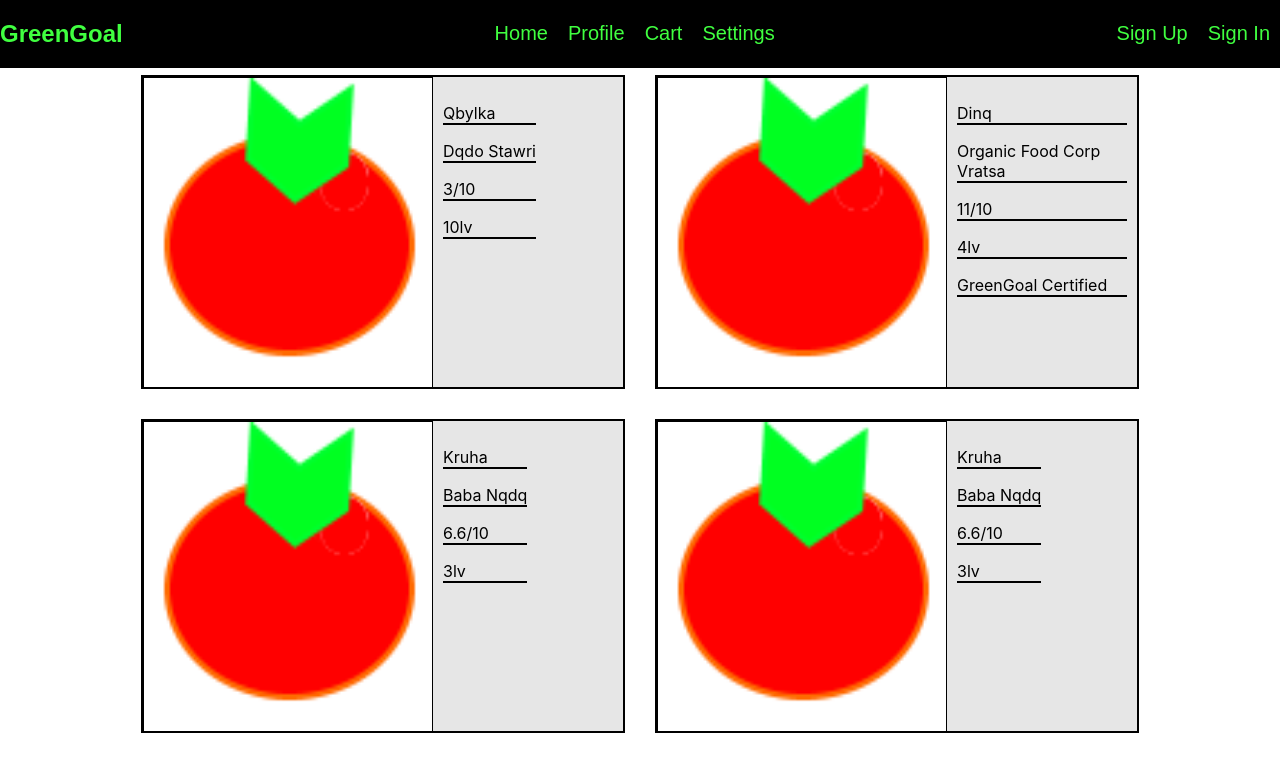
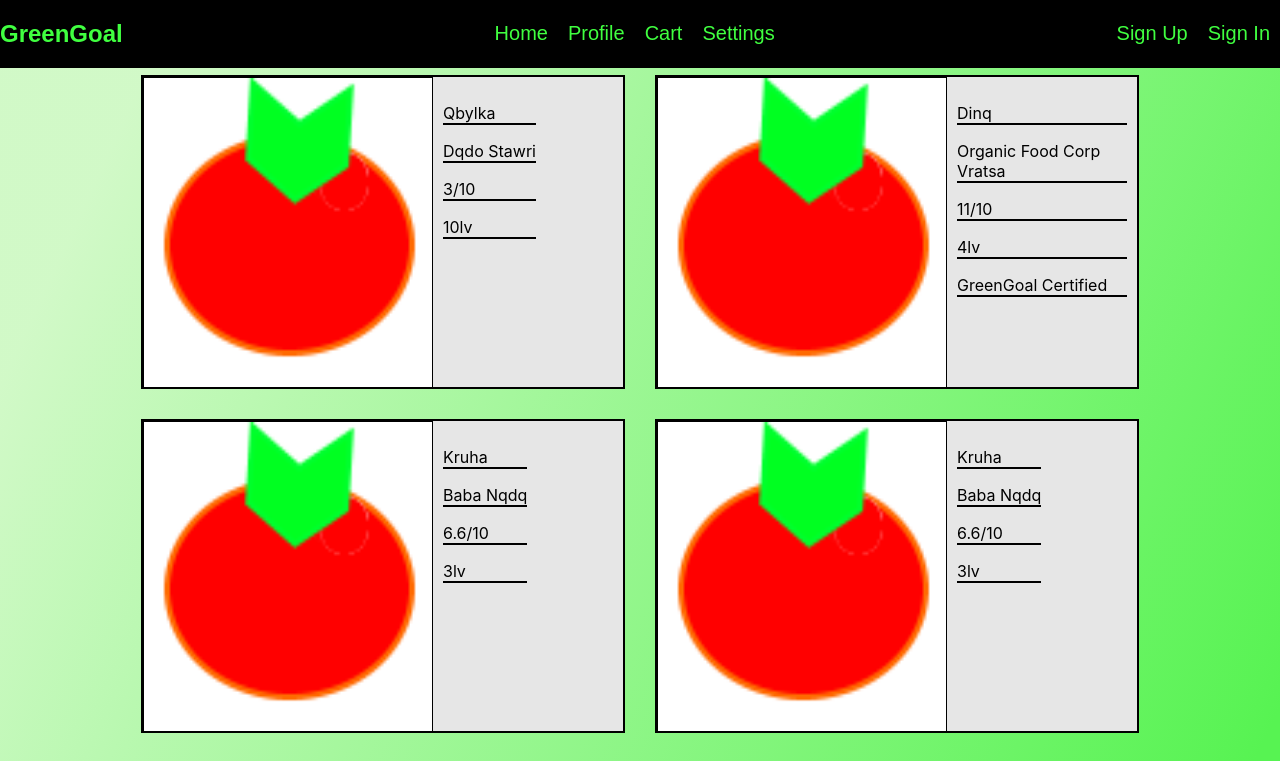
Before and after one commit to ZariProjects/Hack_Tues_GG, a React (Create React App) app in the folder green_goal/: page / in a window 1280 px wide. Shown: the top 761 px of the page. Built offline with nearby package versions, Linux system fonts and the light colour scheme; a web font is replaced by a local one.

Commit message:
Update index.css

```diff
--- a/green_goal/src/index.css
+++ b/green_goal/src/index.css
@@ -5,6 +5,7 @@ body {
     sans-serif;
   -webkit-font-smoothing: antialiased;
   -moz-osx-font-smoothing: grayscale;
+  background: linear-gradient(115deg, #b0f59f94 10%, #57f352 90%);
 }
 
 code {
```
